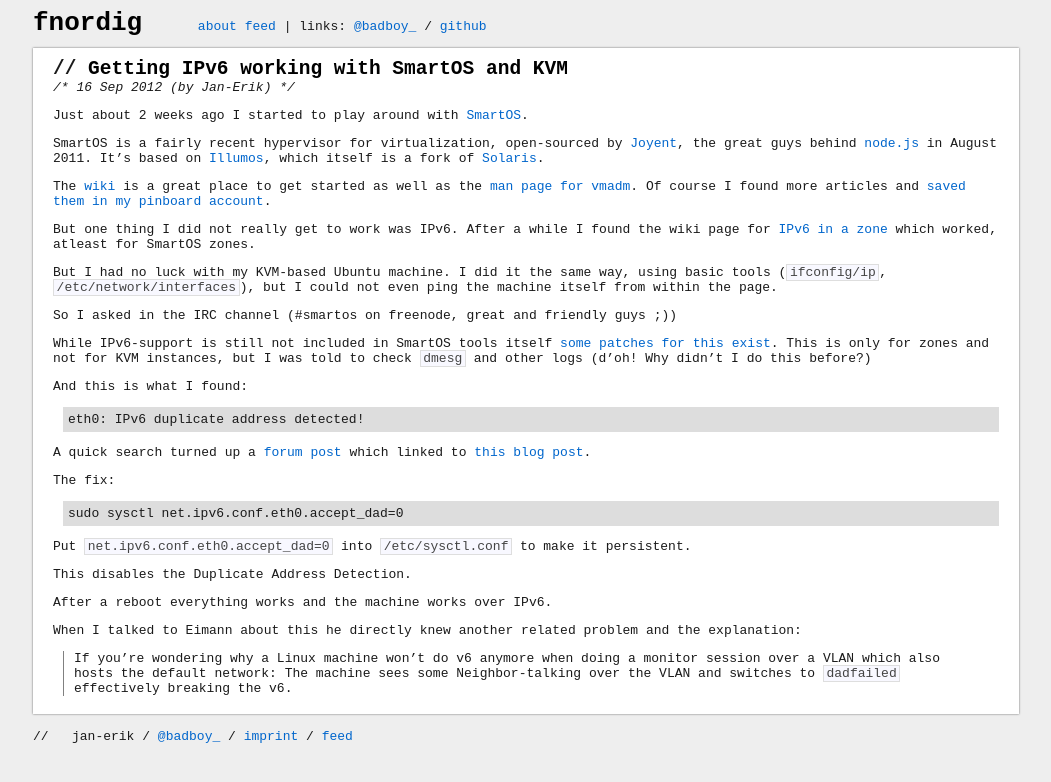
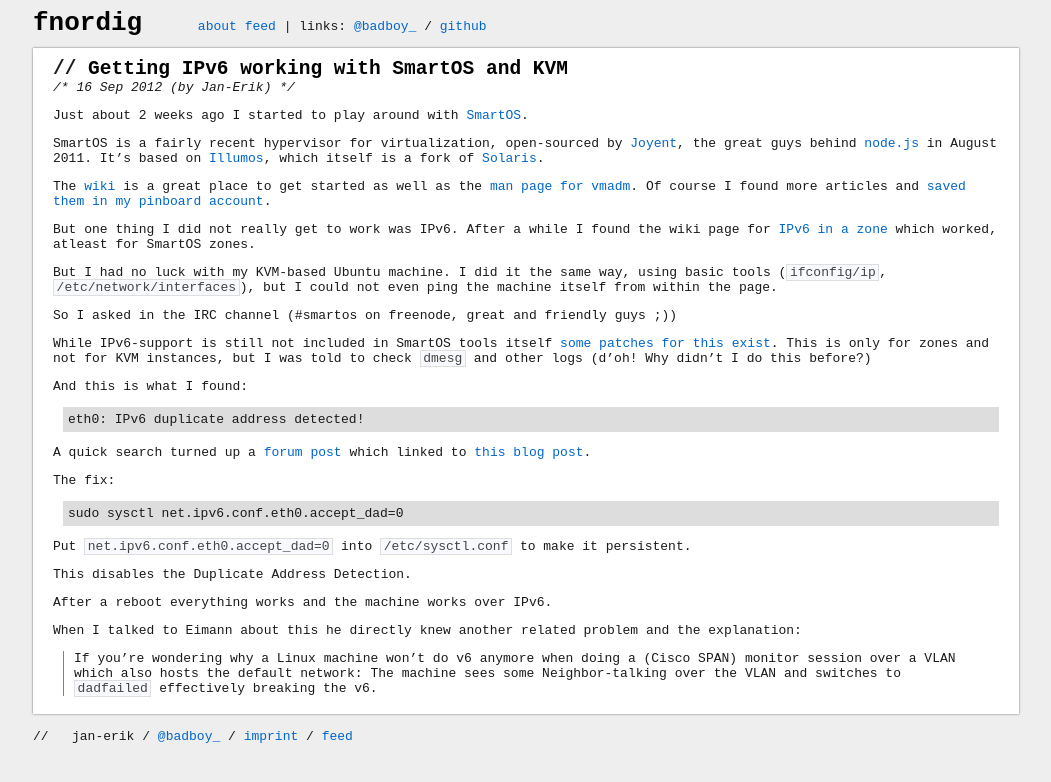
Before and after one commit to badboy/fnordig.de, a Jekyll site: the page built from _posts/2012-09-16-getting-ipvworking-with-smartos-and-kvm.markdown, in a window 1280 px wide. Shown: the top 782 px of the page, without its empty margins (114-1165 px from the left). Built offline with Jekyll 4.4.1, drawn with Linux system fonts in a browser that asks for light colours.

Commit message:
It's cisco, so tell it.

```diff
--- a/_posts/2012-09-16-getting-ipvworking-with-smartos-and-kvm.markdown
+++ b/_posts/2012-09-16-getting-ipvworking-with-smartos-and-kvm.markdown
@@ -45,8 +45,8 @@ After a reboot everything works and the machine works over IPv6.
 When I talked to Eimann about this he directly knew another related problem and the explanation:
 
 > If you're wondering why a Linux machine won't do v6 anymore when doing a
-> monitor session over a VLAN which also hosts the default network: The machine
-> sees some Neighbor-talking over the VLAN and switches to `dadfailed`
+> (Cisco SPAN) monitor session over a VLAN which also hosts the default network:
+> The machine sees some Neighbor-talking over the VLAN and switches to `dadfailed`
 > effectively breaking the v6.
 
 
```
